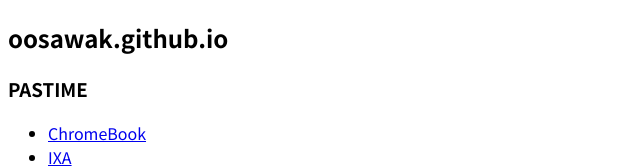
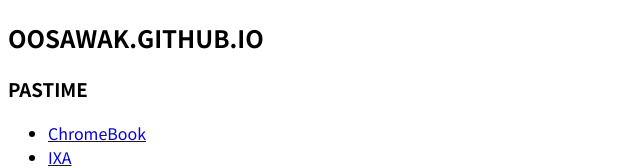
Before and after one commit to oosawak/oosawak.github.io, a plain HTML site: page index.html in a window 1280 px wide. Shown: the top 168 px of the page, without its empty margins (0-640 px from the left). Drawn offline with Linux system fonts and the light colour scheme.

Commit message:
index.html title変更

```diff
--- a/index.html
+++ b/index.html
@@ -8,10 +8,10 @@
         font-family: 'Noto Sans JP', sans-serif;
       }
     </style>
-    <title>osawak.github.io</title>
+    <title>OOSAWAK.GITHUB.IO</title>
   </head>
   <body>
-    <h2>oosawak.github.io</h2>
+    <h2>OOSAWAK.GITHUB.IO</h2>
     <h3>PASTIME</h3>
     <ul>
       <li><a href="./chromebook.html">ChromeBook</a></li>
```
